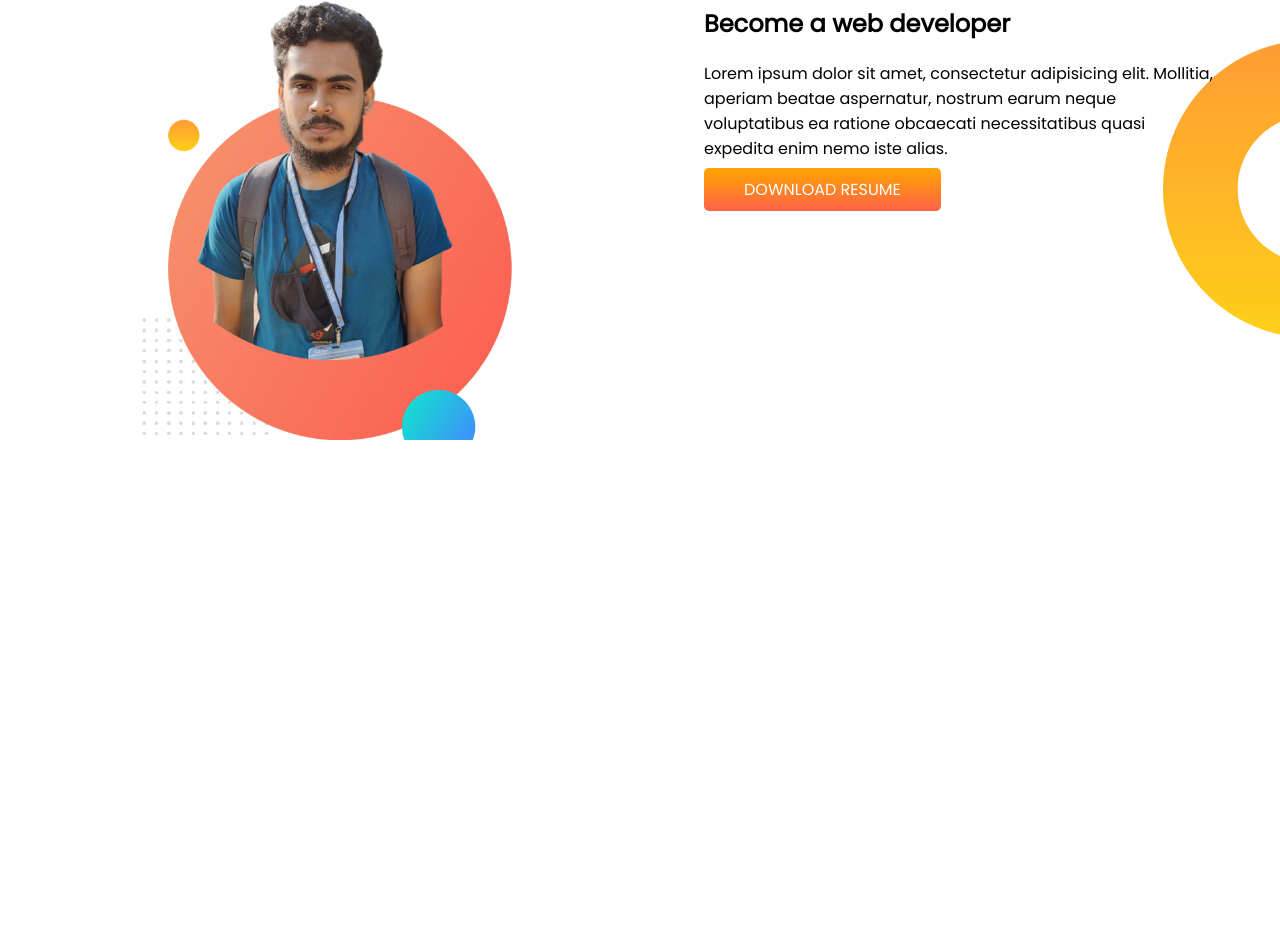
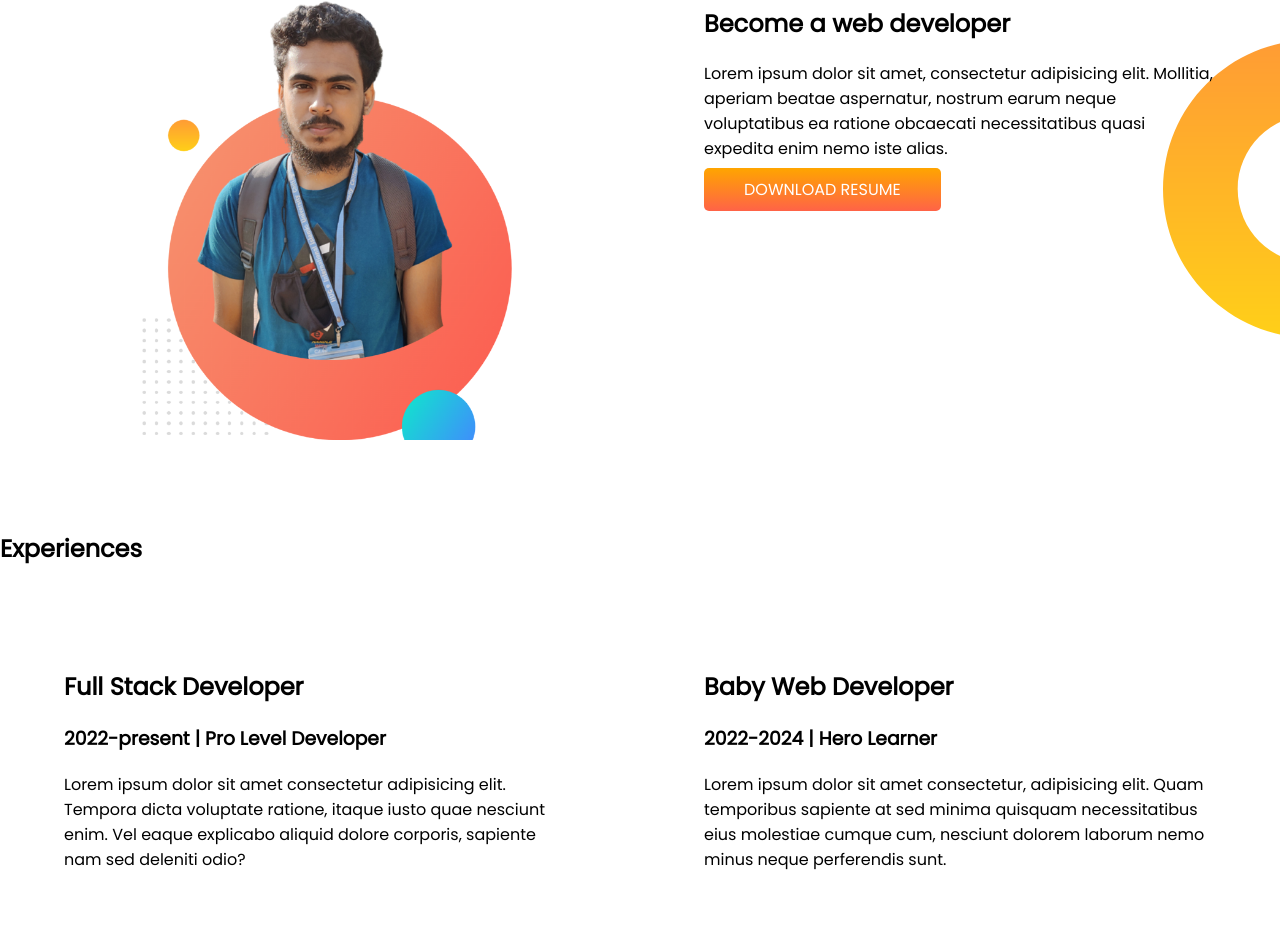
Before and after one commit to aytullahdev/developer-protfoli, a plain HTML site: page index.html in a window 1280 px wide. Shown: the part 776-1728 px from the top of the page. Before the commit the page ends 1287 px from the top, so only its background shows below. Drawn offline with Linux system fonts and the light colour scheme.

Commit message:
3rd sec some work done

```diff
--- a/index.html
+++ b/index.html
@@ -11,7 +11,7 @@
     <link rel="stylesheet" href="style.css">
 </head>
 <body>
-    <section id="top-sec">
+    <section id="top-sec" class="flex-sec">
         <div class="half-width">
             <h1>Welcome To</h1>
             <h1><span class="orange-color">Ayat Ullah</span> World!</h1>
@@ -24,7 +24,7 @@
                 <img src="./images/my-bg.png" alt="mypersonl image">
             </div>
     </section>
-    <section id="second-sec">
+    <section id="second-sec" class="flex-sec">
 
         <div class="half-width">
             <img src="./images/my-bg.png" alt="">
@@ -37,6 +37,24 @@
 
         </div>
     </section>
+    <section id="exp-section" >
+        <h1>Experiences</h1>
+        <div class="flex-sec">
+            <div class="half-width">
+                <h1>Full Stack Developer</h1>
+                <h3>2022-present | Pro Level Developer</h3>
+                <p>Lorem ipsum dolor sit amet consectetur adipisicing elit. Tempora dicta voluptate ratione, itaque iusto quae nesciunt enim. Vel eaque explicabo aliquid dolore corporis, sapiente nam sed deleniti odio?</p>
+
+            </div>
+            <div class="half-width">
+                <h1>Baby Web Developer</h1>
+                <h3>2022-2024 | Hero Learner</h3>
+                <p>Lorem ipsum dolor sit amet consectetur, adipisicing elit. Quam temporibus sapiente at sed minima quisquam necessitatibus eius molestiae cumque cum, nesciunt dolorem laborum nemo minus neque perferendis sunt.</p>
+
+            </div>
+        </div>
+        </div>
+    </section>
 
 
 
--- a/style.css
+++ b/style.css
@@ -8,7 +8,7 @@ h1{
 .orange-color{
     color:orange;
 }
-section{
+.flex-sec{
     display: flex;
 }
 .half-width{
```
